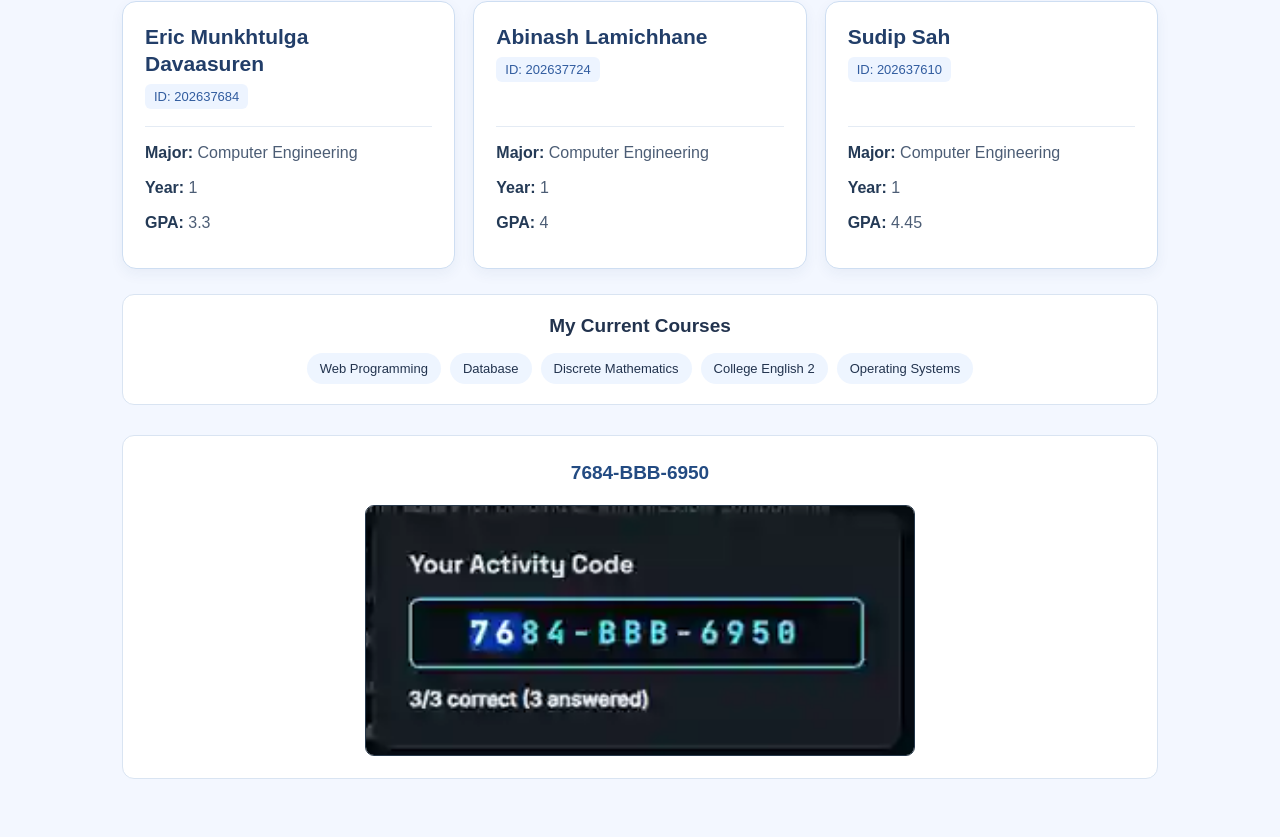
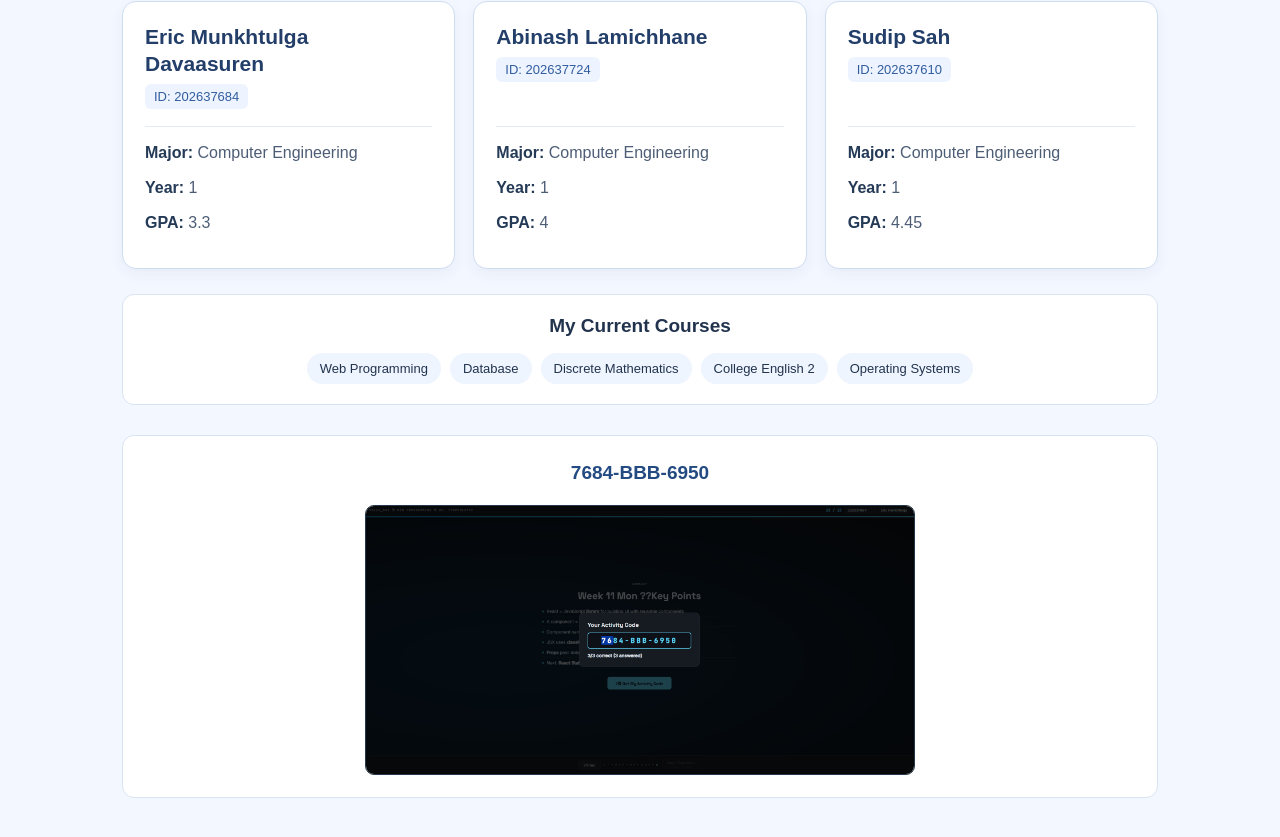
Before and after one commit to Eric2626/Web-programming-live-site, a React (Vite) app in the folder week11/task11/: page / in a window 1280 px wide. Shown: the part 257-1094 px from the top of the page. Built offline with nearby package versions, Linux system fonts and the light colour scheme; the HTML template or start-up script is replaced by a standard one.

Commit message:
Use original qwe.png screenshot with click-to-view full resolution

```diff
--- a/week11/task11/src/App.jsx
+++ b/week11/task11/src/App.jsx
@@ -1,5 +1,5 @@
 import StudentProfileCard from './StudentProfileCard';
-import activityScreenshot from '../activity-screenshot.svg';
+import activityScreenshot from '../qwe.png';
 
 // Classmate details that were not supplied are left as a dash.
 function App() {
@@ -48,13 +48,15 @@ function App() {
       </section>
       <section className="activity-proof" aria-label="Activity code screenshot">
         <p className="activity-code"><strong>7684-BBB-6950</strong></p>
-        <img
-          src={activityScreenshot}
-          alt="Week 11 Monday activity screenshot showing code 7684-BBB-6950 and 3 out of 3 correct answers"
-          width="860"
-          height="390"
-          loading="lazy"
-        />
+        <a className="activity-image-frame" href={activityScreenshot} target="_blank" rel="noopener noreferrer" aria-label="Open original full-resolution activity screenshot">
+          <img
+            src={activityScreenshot}
+            alt="Screenshot of the completed Week 11 Monday activity and code 7684-BBB-6950"
+            width="1914"
+            height="936"
+            loading="lazy"
+          />
+        </a>
       </section>
 
     </main>
```
